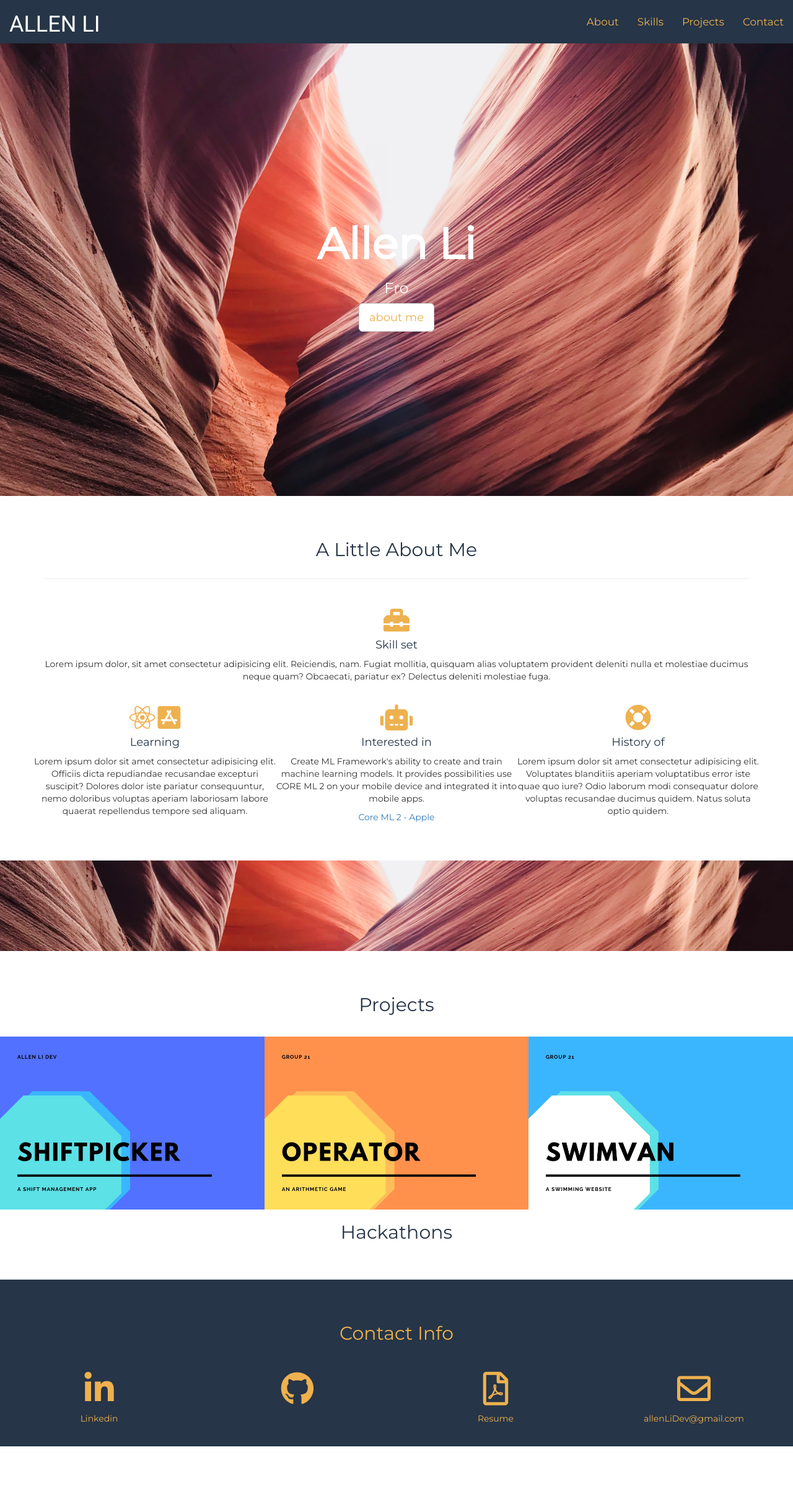
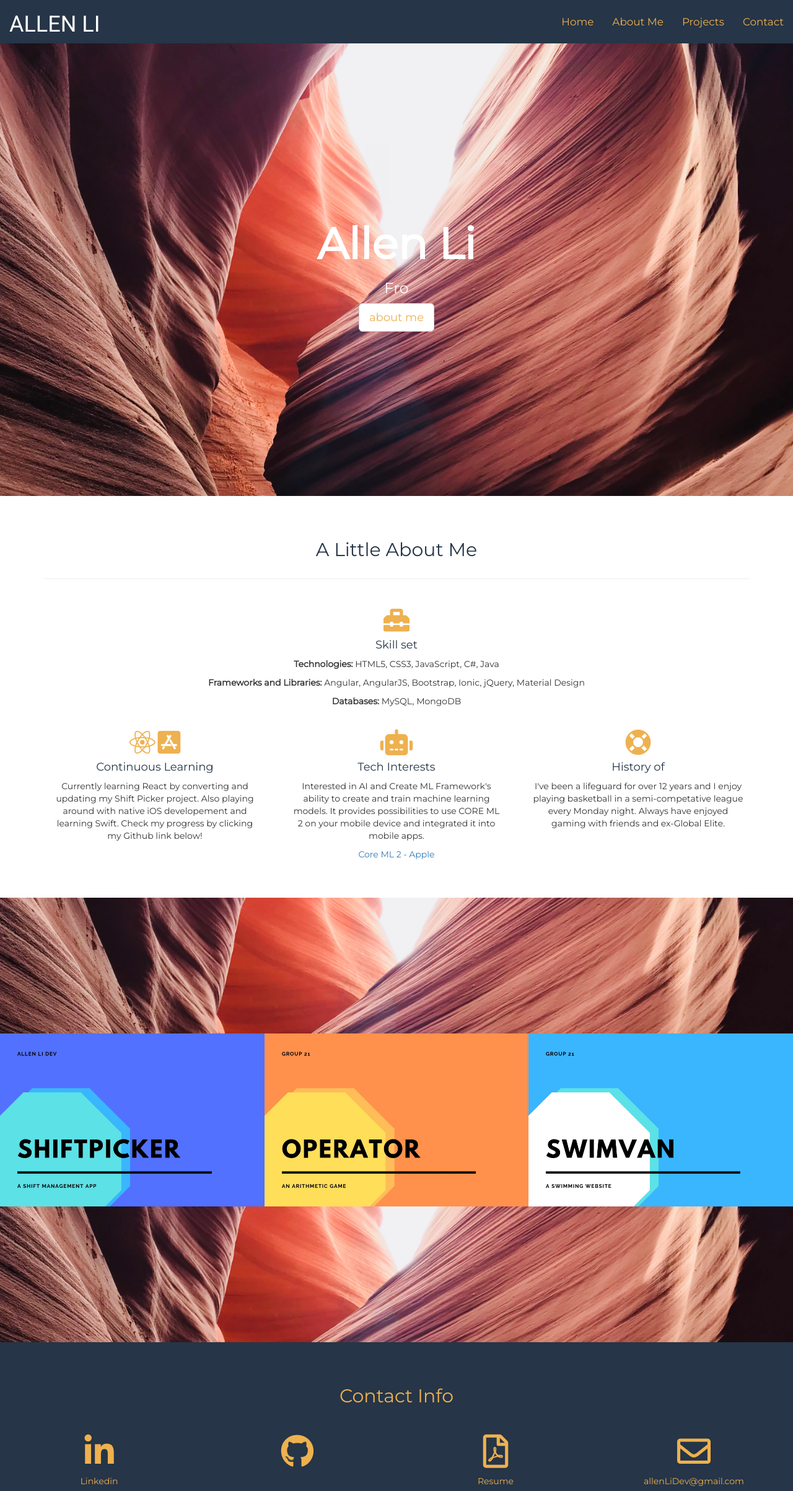
Before and after one commit to AllenLiDev/allenlidev.github.io, a PHP site: page / in a window 1280 px wide. Shown: the top 2405 px of the page at 62% size. Before the commit the page ends 2333 px from the top, so only its background shows below. Run offline with PHP 8.4, Linux system fonts and the light colour scheme; some libraries are stand-ins or nearby versions.

Commit message:
added more info text, need to fix scroll() function, project sections doesnt fill the page enough on desktop view

```diff
--- a/assets/css/index.css
+++ b/assets/css/index.css
@@ -42,7 +42,7 @@ body {
    color: #EEB14F;
 }
 
-#about {
+#home {
     background: url(../img/lower_antelope.JPG) no-repeat center center fixed;
     display: table;
     height: 100%;
@@ -59,6 +59,10 @@ body {
     color: #263547;
 }
 
+#skills p {
+    padding: 0 25px 0;
+}
+
 #skills {
     text-align: center;
     padding: 50px 0;
@@ -68,29 +72,17 @@ body {
     padding: 25px 0 0;
 }
 
-#fixed {
+.fixed-background {
     background: url(../img/lower_antelope.jpg) no-repeat center center fixed;
     display: table;
-    height: 20%;
+    height: 30%;
     position: relative;
     width: 100%;
     background-size: cover;
 }
 
-#projects {
-    padding: 50px 0;
-}
-
-#projects h2 {
-    color: #263547;
-}
-
-#projects .row [class*=col-] {
-    padding: 25px 0 0;
-}
-
-#contact ul{
-    text-align: left
+#projects p {
+    padding: 0 25px 0;
 }
 
 .landing-text {
--- a/index.html
+++ b/index.html
@@ -27,15 +27,14 @@
                     <span class="icon-bar"></span>
                     <span class="icon-bar"></span>
                 </button>
-                <!-- Rotate 15% and use AOS -->
-                <a class="navbar-brand" href="#home">
+                <a class="navbar-brand" href="#top">
                     <h1>ALLEN LI</h1>
                 </a>
             </div>
             <div class="collapse navbar-collapse" id="myNavbar">
                 <ul class="nav navbar-nav navbar-right">
-                    <li class="active"><a href="#top">About</a></li>
-                    <li><a href="#skills">Skills</a></li>
+                    <li class="active"><a href="#top">Home</a></li>
+                    <li><a href="#skills">About Me</a></li>
                     <li><a href="#projects">Projects</a></li>
                     <li><a href="#contact">Contact</a></li>
                 </ul>
@@ -43,11 +42,10 @@
         </div>
     </nav>
     <!-- Fixed Full Screen Landing -->
-    <div id="about">
+    <div id="home">
         <div class="landing-text">
             <h1>Allen Li</h1>
             <h3 id="changingText">Front-End Developer</h3>
-            <!-- NOT QUITE SURE ABOUT THIS UGLY BUTTON, reskin or remove -->
             <a class="btn btn-default btn-lg">about me</a>
         </div>
     </div>
@@ -62,30 +60,26 @@
                 <div class="col-lg-12 col-md-12 col-sm-12 col-xs-12">
                     <i class="fas fa-toolbox fa-3x"></i>
                     <h4>Skill set</h4>
-                    <p>Lorem ipsum dolor, sit amet consectetur adipisicing elit. Reiciendis, nam. Fugiat mollitia,
-                        quisquam
-                        alias voluptatem provident deleniti nulla et molestiae ducimus neque quam? Obcaecati, pariatur
-                        ex?
-                        Delectus deleniti molestiae fuga.</p>
+                    <p><b>Technologies:</b> HTML5, CSS3, JavaScript, C#, Java</p>
+                    <p><b>Frameworks and Libraries:</b> Angular, AngularJS, Bootstrap,
+                        Ionic, jQuery, Material Design</p>
+                    <p><b>Databases:</b> MySQL, MongoDB</p>
                 </div>
             </div>
             <div class="row">
                 <div class="col-lg-4 col-md-4 col-sm-12 col-xs-12">
                     <i class="fab fa-react fa-3x"></i>
                     <i class="fab fa-app-store-ios fa-3x"></i>
-                    <h4>Learning</h4>
-                    <p>Lorem ipsum dolor sit amet consectetur adipisicing elit. Officiis dicta repudiandae recusandae
-                        excepturi
-                        suscipit? Dolores dolor iste pariatur consequuntur, nemo doloribus voluptas aperiam laboriosam
-                        labore
-                        quaerat repellendus tempore sed aliquam.</p>
+                    <h4>Continuous Learning</h4>
+                    <p>Currently learning React by converting and updating my Shift Picker project. Also playing around
+                        with
+                        native iOS developement and learning Swift. Check my progress by clicking my Github link below!</p>
                 </div>
                 <div class="col-lg-4 col-md-4 col-sm-12 col-xs-12">
                     <i class="fas fa-robot fa-3x"></i>
-                    <h4>Interested in</h4>
-                    <p>Create ML Framework's ability to create and train machine learning models. It provides
-                        possibilities use CORE ML 2 on your mobile device and
-                        integrated it into mobile apps.</p>
+                    <h4>Tech Interests</h4>
+                    <p>Interested in AI and Create ML Framework's ability to create and train machine learning models. It provides
+                        possibilities to use CORE ML 2 on your mobile device and integrated it into mobile apps.</p>
                     <a href="https://developer.apple.com/machine-learning/">
                         <p class="text-centered">Core ML 2 - Apple
                         </p>
@@ -94,23 +88,18 @@
                 <div class="col-lg-4 col-md-4 col-sm-12 col-xs-12">
                     <i class="fas fa-life-ring fa-3x"></i>
                     <h4>History of</h4>
-                    <p>Lorem ipsum dolor sit amet consectetur adipisicing elit. Voluptates blanditiis aperiam
-                        voluptatibus
-                        error iste quae quo iure? Odio laborum modi consequatur dolore voluptas recusandae ducimus
-                        quidem.
-                        Natus soluta optio quidem.</p>
+                    <p>I've been a lifeguard for over 12 years and I enjoy playing basketball in a semi-competative
+                        league every Monday night. Always have enjoyed gaming with friends and ex-Global Elite.</p>
                 </div>
             </div>
         </div>
     </div>
     <!-- Secondary Background Image -->
-    <div id="fixed"></div>
+    <div class="fixed-background"></div>
     <!-- Projects Section -->
     <div id="projects" class="no-padding">
         <div class="container-fluid">
-            <div class="row text-center">
-                <h2>Projects</h2>
-            </div>
+            <!-- label for project section here TO DO -->
             <div class="row no-gutters">
                 <div class="col-lg-4 col-md-4 col-sm-4 col-xs-12">
                     <div class="project-box">
@@ -119,7 +108,10 @@
                             <div class="text-elements">
                                 <h3>Shift Picker</h3>
                                 <h5>A Shift Management Application</h5>
-                                <p>1 sentence</p>
+                                <p>Angular 2+, Google Material Design,
+                                    MongoDB, Express, NodeJS
+                                </p>
+                                <p>Insert Github link here</p>
                             </div>
                         </div>
                         <!-- </a> -->
@@ -133,7 +125,9 @@
                                 <div class="text-elements">
                                     <h3>Operator</h3>
                                     <h5>An Arithmetic Game</h5>
-                                    <p>1 sentence</p>
+                                    <p>HTML5, CSS3, JavaScript, CanvasJS,
+                                        PHP, MySQL, Ajax
+                                    </p>
                                 </div>
                             </div>
                         </a>
@@ -147,7 +141,9 @@
                                 <div class="text-elements">
                                     <h3>Swim Van</h3>
                                     <h5>A Swimming Website</h5>
-                                    <p>1 sentence</p>
+                                    <p>HTML5, CSS3, JavaScript, jQuery,
+                                        PHP, Ajax
+                                    </p>
                                 </div>
                             </div>
                         </a>
@@ -155,11 +151,10 @@
                     </div>
                 </div>
             </div>
-            <div class="row text-center">
-                <h2>Hackathons</h2>
-            </div>
         </div>
     </div>
+    <!-- Secondary Background Image -->
+    <div class="fixed-background"></div>
     <!-- Footer Section -->
     <footer id="contact" class="container-fluid text-center">
         <div class="row">
@@ -179,7 +174,7 @@
                 <p id="lastCommit"></p>
             </div>
             <div class="col-sm-3">
-                <a class="btn btn-social-icon btn-lg" href="assets/pdf/allenLiTechResume.pdf" target="_blank">
+                <a class="btn btn-social-icon btn-lg" href="assets/pdf/allenLiResume.pdf" target="_blank">
                     <i class="far fa-file-pdf fa-3x"></i>
                 </a>
                 <p>Resume</p>
```
Also changed, not shown: assets/js/index.js (+1 -12 lines), 2 other files.
